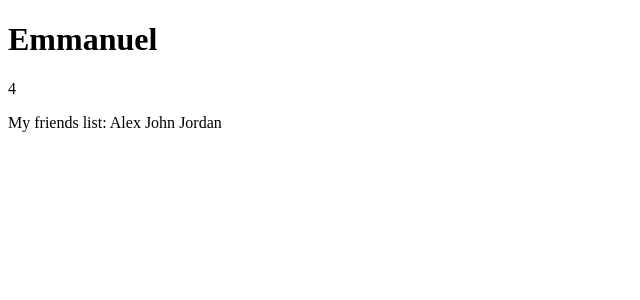
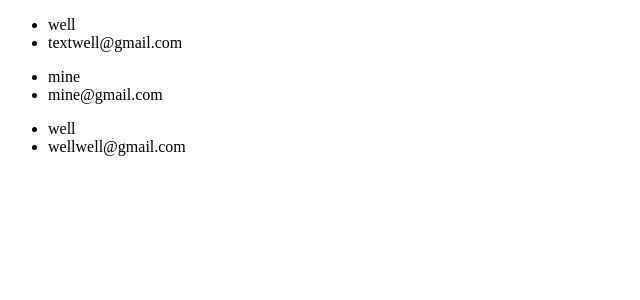
Before and after one commit to Phalcin/work-life, a React (Create React App) app in the folder my-app/: page / in a window 1280 px wide. Shown: the top 300 px of the page, without its empty margins (0-640 px from the left). Built offline with nearby package versions, Linux system fonts and the light colour scheme.

Commit message:
new changes

```diff
--- a/my-app/src/App.js
+++ b/my-app/src/App.js
@@ -1,15 +1,29 @@
-import Add from "./Add";
-
-const myName = "Emmanuel";
-const multiply = (a, b) => a * b;
-const specialClass = "simple-class";
-
 function App() {
+  const userInfo = [
+    {
+      username: "well",
+      email: "textwell@gmail.com",
+      location: "ghana",
+    },
+    {
+      username: "mine",
+      email: "mine@gmail.com",
+      location: "uk",
+    },
+    {
+      username: "well",
+      email: "wellwell@gmail.com",
+      location: "America",
+    },
+  ];
   return (
     <>
-      <h1>{myName}</h1>
-      <p>{2 + 2}</p>
-      <p>My friends list: {["Alex", " John", " Jordan"]}</p>
+      {userInfo.map((info) => (
+        <ul key={Math.random() * 2}>
+          <li>{info.username}</li>
+          <li>{info.email}</li>
+        </ul>
+      ))}
     </>
   );
 }
```
